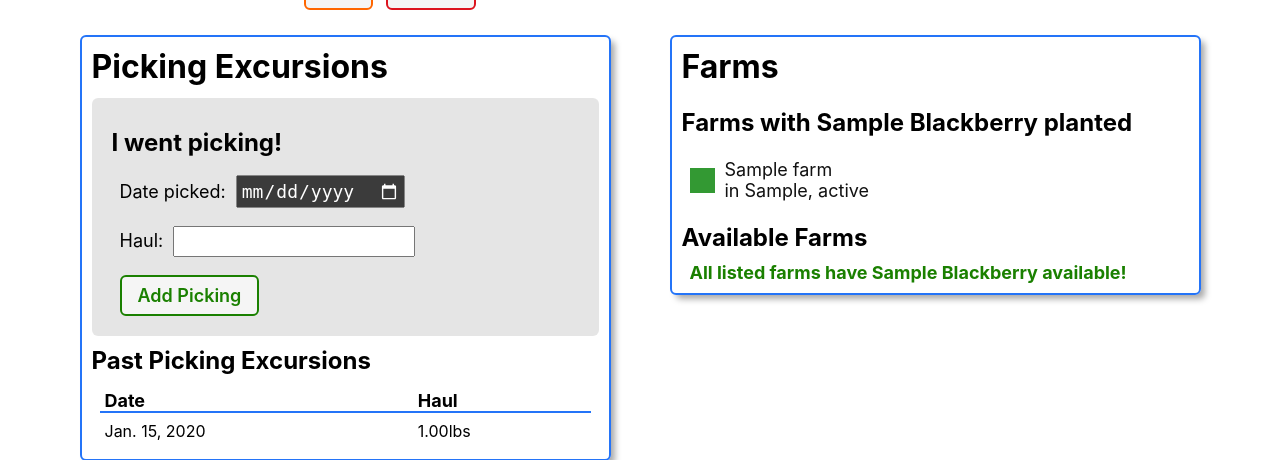
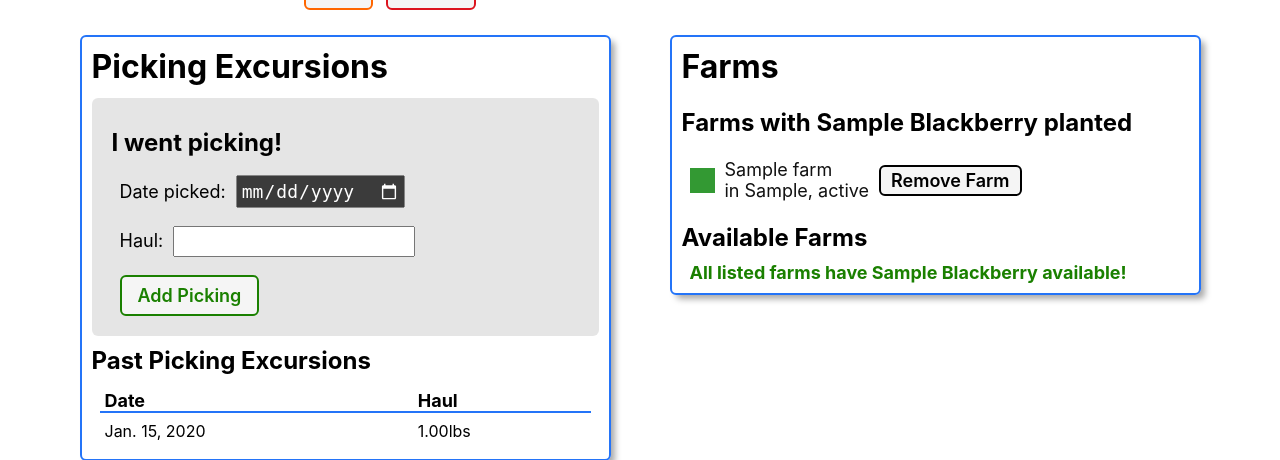
Before and after one commit to radford-coding/django-crud-app-lab, a Django app: page /berries/1/ in a window 1280 px wide. Shown: the part 225-685 px from the top of the page. Run offline with Django 5.2, Linux system fonts and the light colour scheme; a user stored in the database is signed in; tables that the repository leaves empty hold one stand-in row (values such as "Sample post").

Commit message:
remove farm

```diff
--- a/berries/main_app/templates/berries/detail.html
+++ b/berries/main_app/templates/berries/detail.html
@@ -81,11 +81,15 @@
                   {{ farm.name }} <br /> in {{ farm.city }}, {{ farm.state }}
                 </p>
               </a>
+              <form action="{% url 'remove-farm' berry.id farm.id %}" method="post">
+                {% csrf_token %}
+                <button type="submit" class="btn btn-danger">Remove Farm</button>
+              </form>
             </div>
           {% endfor %}
         {% else %}
             <p class="no-farms">
-              {{ berry.variety }} {{ berry.get_name_display }} isn't at any farms!
+              {{ berry.variety }} {{ berry.get_name_display }} isn't available at any farms!
             </p>
         {% endif %}
       </div>
--- a/berries/main_app/urls.py
+++ b/berries/main_app/urls.py
@@ -16,5 +16,6 @@ urlpatterns = [
     path('farms/<int:pk>/update/', views.FarmUpdate.as_view(), name='farm-update'),
     path('farms/<int:pk>/delete/', views.FarmDelete.as_view(), name='farm-delete'),
     path('berries/<int:berry_id>/associate-farm/<int:farm_id>/', views.associate_farm, name='associate-farm'),
+    path('berries/<int:berry_id>/remove-farm/<int:farm_id>/', views.remove_farm, name='remove-farm'),
     path('accounts/signup/', views.signup, name='signup'),
 ]
--- a/berries/main_app/views.py
+++ b/berries/main_app/views.py
@@ -102,3 +102,8 @@ class FarmDelete(LoginRequiredMixin, DeleteView):
 def associate_farm(request, berry_id, farm_id):
     Berry.objects.get(id=berry_id).farms.add(farm_id)
     return redirect('berry-detail', berry_id=berry_id)
+
+@login_required
+def remove_farm(request, berry_id, farm_id):
+    Berry.objects.get(id=berry_id).farms.remove(farm_id)
+    return redirect('berry-detail', berry_id=berry_id)
```
